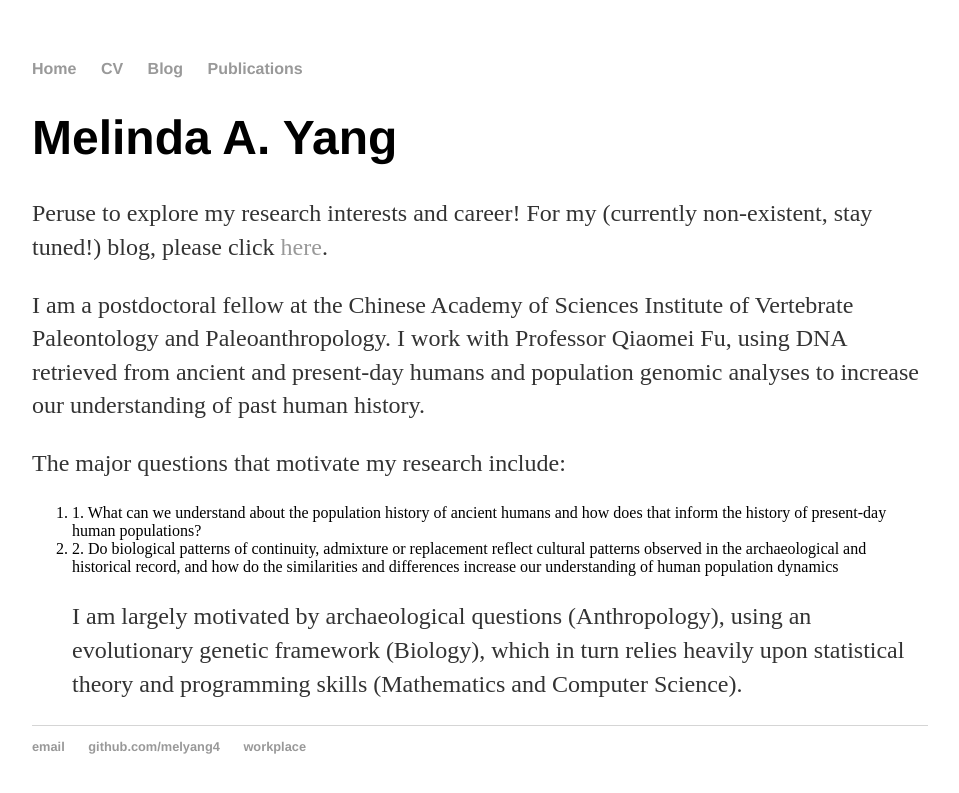
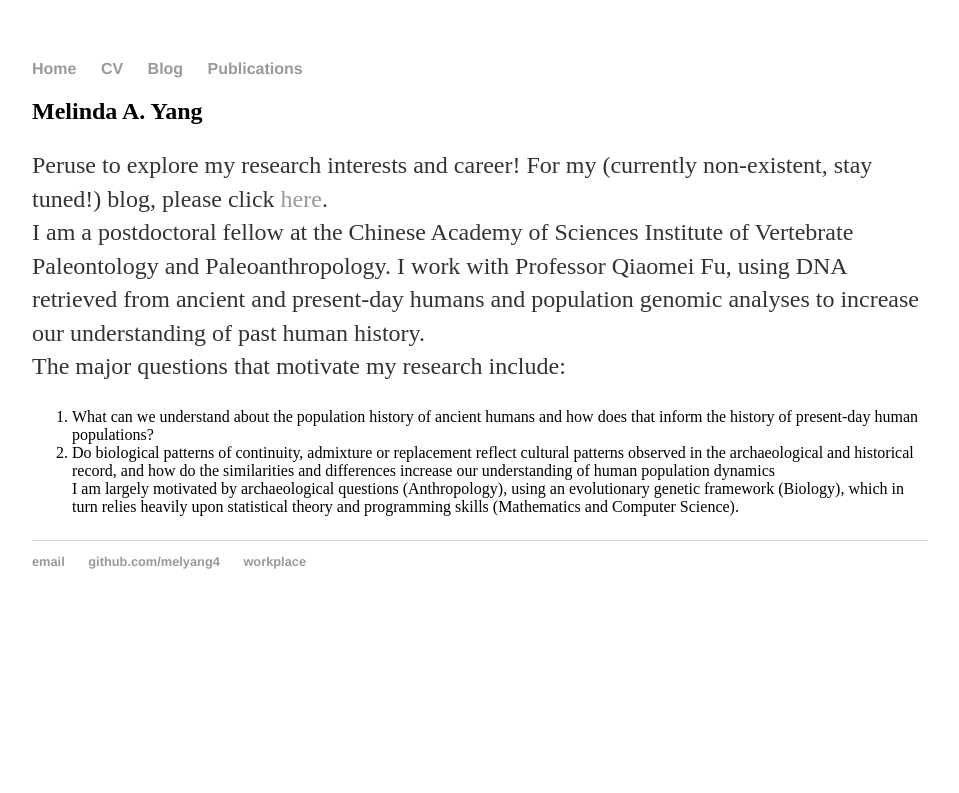
Before and after one commit to melyang4/melyang4.github.io, a Jekyll site: the page built from index.html, in a window 1280 px wide. Shown: the top 793 px of the page, without its empty margins (160-1119 px from the left). Built offline with Jekyll 4.4.1, drawn with Linux system fonts in a browser that asks for light colours.

Commit message:
Update index.html

```diff
--- a/index.html
+++ b/index.html
@@ -4,13 +4,13 @@ title: Mel's Site
 ---
 
 <div class="blurb">
-	<h1>Melinda A. Yang</h1>
-		<p>Peruse to explore my research interests and career! For my (currently non-existent, stay tuned!) blog, please click <a href="/blog">here</a>.</p>
-		<p>I am a postdoctoral fellow at the Chinese Academy of Sciences Institute of Vertebrate Paleontology and Paleoanthropology. I work with Professor Qiaomei Fu, using DNA retrieved from ancient and present-day humans and population genomic analyses to increase our understanding of past human history. </p>
-		<p>The major questions that motivate my research include:</p>
+	<h2>Melinda A. Yang</h2>
+	<p> Peruse to explore my research interests and career! For my (currently non-existent, stay tuned!) blog, please click <a href="/blog">here</a>.
+		<br> I am a postdoctoral fellow at the Chinese Academy of Sciences Institute of Vertebrate Paleontology and Paleoanthropology. I work with Professor Qiaomei Fu, using DNA retrieved from ancient and present-day humans and population genomic analyses to increase our understanding of past human history.
+		<br> The major questions that motivate my research include:
 		<ol>
-			<li>1. What can we understand about the population history of ancient humans and how does that inform the history of present-day human populations? </li>
-			<li>2. Do biological patterns of continuity, admixture or replacement reflect cultural patterns observed in the archaeological and historical record, and how do the similarities and differences increase our understanding of human population dynamics
-		<p>I am largely motivated by archaeological questions (Anthropology), using an evolutionary genetic framework (Biology), which in turn relies heavily upon statistical theory and programming skills (Mathematics and Computer Science). </p>
+			<li>What can we understand about the population history of ancient humans and how does that inform the history of present-day human populations? </li>
+			<li>Do biological patterns of continuity, admixture or replacement reflect cultural patterns observed in the archaeological and historical record, and how do the similarities and differences increase our understanding of human population dynamics
+		<br>I am largely motivated by archaeological questions (Anthropology), using an evolutionary genetic framework (Biology), which in turn relies heavily upon statistical theory and programming skills (Mathematics and Computer Science). </p>
 
 </div><!-- /.blurb -->
```
